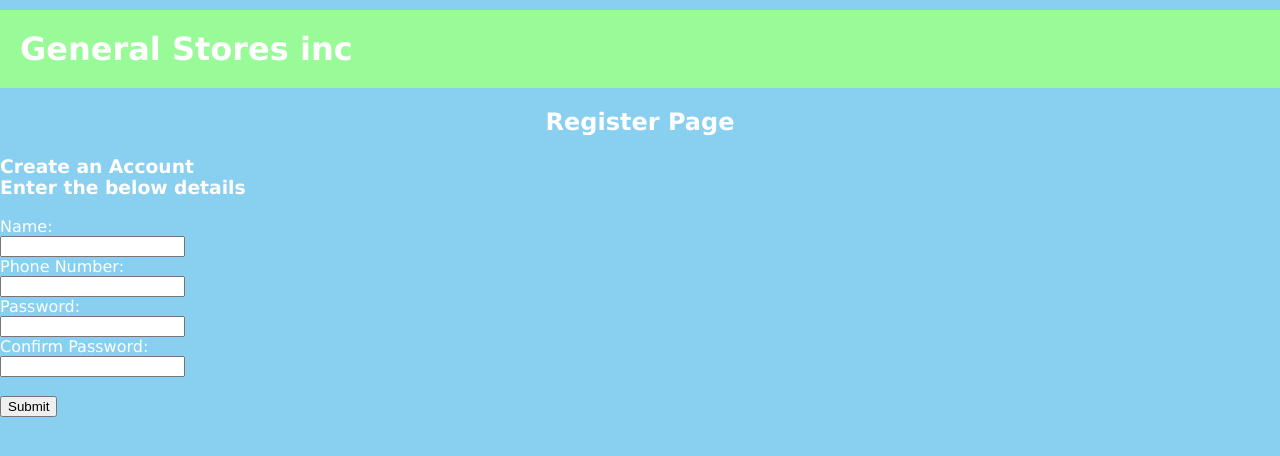
After one commit to SohelSlicing/TSA-for-local-businesses, a Flask app: page /Register in a window 1280 px wide. The commit adds this page. Shown: the top 456 px of the page. Run offline with Flask 3, Linux system fonts and the light colour scheme.

Commit message:
Added Registeration and Login

```diff
--- a/app.py
+++ b/app.py
@@ -1,10 +1,66 @@
-from flask import Flask, render_template, request, redirect, url_for
+from flask import Flask, render_template, request, redirect, url_for, session
+import sqlite3
+from werkzeug.security import check_password_hash, generate_password_hash
+
+conn = sqlite3.connect("db.sqlite3", check_same_thread=False)
+c = conn.cursor()
 
 app = Flask(__name__)
+app.secret_key = "KVLKCL"
 
-@app.route("/")
+@app.route("/", methods = ["GET", "POST"])
 def index():
     return render_template("index.html")
 
+@app.route("/Register", methods = ["GET", "POST"])
+def Register():
+    if request.method == "POST":
+
+        session["user"] = request.form.get("name")
+
+        if not request.form.get("name") or not request.form.get("phone") or not request.form.get("password") or not request.form.get("confirm"):
+            return "Please fill out all the fields"
+
+        if request.form.get("password") != request.form.get("confirm"):
+            return "Password Confirmation doesn't match your password"
+
+        exist = c.execute("SELECT * FROM user WHERE user_phoneno =:phone", {"phone": request.form.get("phone")}).fetchall()
+
+        if len(exist) != 0:
+            return "user already exists"
+
+        pwhash = generate_password_hash(request.form.get("password"), method = "pbkdf2:sha256", salt_length = 8)
+
+        c.execute("INSERT INTO user(user_name, user_password, user_phoneno) VALUES(:name, :password, :phone)", {"name" : request.form.get("name"), "password" : pwhash  , "phone" : request.form.get("phone")})
+        conn.commit()
+
+        return "Registration Complete "
+
+    return render_template("Register.html")
+
+@app.route("/Login", methods = ["GET", "POST"])
+def Login():
+    if request.method == "POST":
+
+        if not request.form.get("phone") or not request.form.get("password"):
+            return "Please fill out all the fields"
+
+        user = c.execute("SELECT * FROM user WHERE user_phoneno = :phone", {"phone": request.form.get("phone")}).fetchall()
+
+        if len(user) == 0:
+            return "You're not Registered"
+
+        pwhash = user[0][2]
+        if check_password_hash(pwhash, request.form.get("password")) == False:
+            return "wrong password"
+
+        session["user"] = user[0][1]
+
+        return render_template("forecast.html")
+    else:
+        if "user" in session:
+            return render_template("forecast.html")
+        return render_template("Login.html")
+
 if __name__ == "__main__":
     app.run(host = "0.0.0.0", debug = True)
--- /dev/null
+++ b/templates/Register.html
@@ -0,0 +1,23 @@
+{% extends "layout.html" %}
+
+{% block body %}
+<h2 class = center-align> Register Page </h2>
+
+<h3>Create an Account <br> Enter the below details</h3>
+
+<form action="/Register" method="POST">
+    <label for="name">Name:</label><br>
+    <input type="text" id="name" name="name"><br>
+
+    <label for="phone">Phone Number:</label><br>
+    <input type="text" id="phone" name="phone"><br>
+
+    <label for="password">Password:</label><br>
+    <input type="password" id="password" name="password"><br>
+
+    <label for="confirm">Confirm Password:</label><br>
+    <input type="password" id="confirm" name="confirm"><br><br>
+
+    <button type="submit">Submit</button>
+</form>
+{% endblock %}
--- /dev/null
+++ b/templates/forecast.html
@@ -0,0 +1 @@
+{% extends "layout.html" %}
--- a/templates/layout.html
+++ b/templates/layout.html
@@ -4,7 +4,7 @@
     <head>
         <style>
             body {
-              background-color: rgb(0, 170, 255);
+              background-color: rgb(137, 207, 240);
               font-family: Verdana, sans-serif;
               color: white;
               margin: 0;
@@ -12,7 +12,7 @@
             }
 
             header {
-                background-color: black;
+                background-color: rgb(152, 251, 152);
                 padding: 10px;
             }
 
@@ -23,6 +23,10 @@
             .right-align {
             text-align: right;
             }
+
+            .center-align {
+                text-align: center;
+            }
           </style>
         <h1>
         {% block head %}
@@ -32,6 +36,7 @@
 
     <body>
         <header>
+            <h1>General Stores inc</h1>
             {% block header %}
             {% endblock %}
         </header>
```
Also changed, not shown: templates/Login.html (added, +17 -0 lines), templates/index.html (+7 -2 lines).
